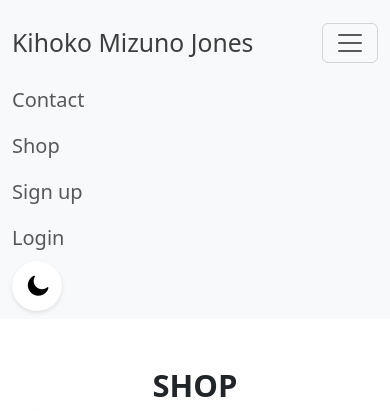
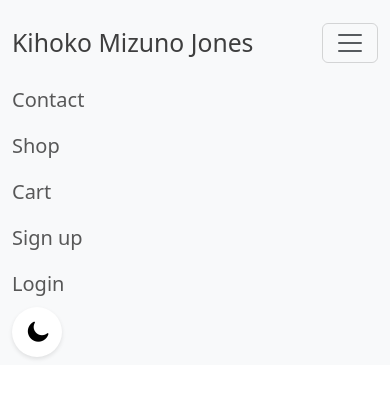
Before and after one commit to performlikemj/kihoko, a Django app: page /shop/ in a window 390 px wide, after a click that opens the changed part. Shown: the top 411 px of the page. Run offline with Django 4.2, Linux system fonts and the light colour scheme; data comes from the database, SQL or seed files in the repository; data that the repository does not hold is empty; some libraries are stand-ins or nearby versions.

Commit message:
Remove requirement for user to be authenticated in order to purchase

```diff
--- a/portfolio/static/portfolio/js/cart.js
+++ b/portfolio/static/portfolio/js/cart.js
@@ -11,7 +11,7 @@
     .then((response) => response.json())
     .then((data) => {
         if (data.success) {
-            // updateCartDisplay(data.cart);
+            updateCartDisplay(data.cart);
         } else {
             if (data.message === "Please verify your email address to shop.") {
                 document.getElementById('email-verification-message').classList.remove('d-none');
@@ -26,19 +26,16 @@
 }
 
 
+function updateCartDisplay(cart) {
+    console.log('Updating cart display:', cart);  // Add this line
+    const cartCounter = document.getElementById("cart-count");  // Changed from "#cart-counter" to "cart-count"
 
-
-
-// function updateCartDisplay(cart) {
-//     console.log('Updating cart display:', cart);  // Add this line
-//     const cartCounter = document.querySelector("#cart-counter");
-
-//     if (cart && cart.total_items) {
-//         cartCounter.textContent = cart.total_items;
-//     } else {
-//         cartCounter.textContent = 0;
-//     }
-// }
+    if (cart && cart.total_items) {
+        cartCounter.textContent = cart.total_items;
+    } else {
+        cartCounter.textContent = 0;
+    }
+}
 
 
 
--- a/portfolio/templates/portfolio/base.html
+++ b/portfolio/templates/portfolio/base.html
@@ -104,12 +104,6 @@
           <ul class="navbar-nav ms-auto">
             {% if user.is_authenticated %}
             <li class="nav-item me-2">
-              <a class="nav-link" href="{% url 'cart' %}">
-                <span class="d-lg-none d-block">{% trans "Cart" %}</span>
-                <span class="d-lg-block d-none"> <i class="fa fa-shopping-cart"></i></span>
-              </a>
-            </li>
-            <li class="nav-item me-2">
               <!-- <a class="nav-link" href="{% url 'edit_profile' %}">{% trans "Profile" %}</a> -->
               <a class="nav-link" href="{% url 'edit_profile' %}"
                 ><span class="d-lg-none d-block">{% trans "Profile" %}</span> <span class="d-lg-block d-none"> <i class="fa fa-user"></i> </span
@@ -123,6 +117,15 @@
               </a>
             </li>
             {% else %}
+            <li class="nav-item me-2">
+              <a class="nav-link" href="{% url 'cart' %}">
+                <span class="d-lg-none d-block">{% trans "Cart" %}</span>
+                <span class="d-lg-block d-none">
+                  <i class="fa fa-shopping-cart"></i>
+                  <span id="cart-count" class="badge bg-danger">0</span> <!-- This is the new part -->
+                </span>
+              </a>
+            </li>
             <li class="nav-item">
               <a class="nav-link" href="{% url 'signup' %}">{% trans "Sign up" %}</a>
             </li>
--- a/portfolio/templates/portfolio/shop.html
+++ b/portfolio/templates/portfolio/shop.html
@@ -1,17 +1,6 @@
 {% extends 'base.html' %} {% load static %} {% load i18n %} {% block content %}
 <div class="container-fluid" data-aos="fade-up">
   <h1 class="display-5 text-center fw-bold text-uppercase">{% trans "Shop" %}</h1>
-  <div id="signup-message" class="alert alert-info d-none">Please <a href="{% url 'signup' %}">sign up</a> or <a href="{% url 'login' %}">log in</a> to add items to the cart.</div>
-  {% if show_email_verification_message %}
-  <div id="email-verification-message" class="alert alert-secondary my-4" data-aos="fade-up" data-aos-delay="300">
-    {% blocktranslate %}To prevent fraud, please verify your email address to shop.{%endblocktranslate %}
-    <form method="post" action="{% url 'verify_email' %}">
-      {% csrf_token %}
-      <input type="hidden" name="email" value="{{ user.email }}" />
-      <button type="submit" class="btn btn-dark mt-2">Send Verification Email <i class="fa fa-envelope ms-2"></i></button>
-    </form>
-  </div>
-  {% endif %}
   <div class="row mb-5 d-flex justify-content-start" data-aos="fade-up" data-aos-delay="500" style="gap: 10px;">
     {% for merch in merchandise %}
     <div class="col-lg-3 col-md-6 mb-4">
@@ -30,7 +19,6 @@
         </div>
         {% endif %}
         <div class="card-body">
-          <!-- Wrapped the title with a link to the merchandise_detail view -->
           <h2 class="card-title"><a href="{% url 'merchandise_detail' merch.id %}" style="text-decoration: none; color: inherit;">{{ merch.title }}</a></h2>
           <p class="description">{{ merch.description|truncatechars:100 }}</p>
           <p>Price: ${{ merch.price }}</p>
@@ -43,6 +31,17 @@
     {% endfor %}
   </div>
 </div>
+<div class="toast-container position-fixed bottom-0 end-0 p-3">
+  <div id="cartToast" class="toast" role="alert" aria-live="assertive" aria-atomic="true">
+    <div class="toast-header">
+      <strong class="me-auto">Cart Updated</strong>
+      <button type="button" class="btn-close" data-bs-dismiss="toast" aria-label="Close"></button>
+    </div>
+    <div class="toast-body">
+      Item added to cart.
+    </div>
+  </div>
+</div>
 {% endblock %} {% block extra_js %}
 <script src="https://js.stripe.com/v3/"></script>
 <script src="{% static 'portfolio/js/cart.js' %}"></script>
@@ -51,17 +50,7 @@
   addToCartButtons.forEach((button) => {
     button.addEventListener("click", (event) => {
       const merchId = event.target.dataset.merchId;
-      if ("{{ user.is_authenticated }}" === "True" && "{{ user.profile.email_confirmed }}" === "True") {
-        addToCart(merchId);
-      } else {
-        if ("{{ user.profile.email_confirmed }}" === "False") {
-          const emailVerificationMessage = document.getElementById("email-verification-message");
-          if (emailVerificationMessage) {
-            emailVerificationMessage.classList.remove("d-none");
-          }
-        }
-        document.getElementById("signup-message").classList.remove("d-none");
-      }
+      addToCart(merchId);
     });
   });
   $(".merch-image-slider").slick({
@@ -69,4 +58,20 @@
     arrows: true,
   });
 </script>
+
+<!-- New Functions for Toast and Cart Count -->
+<script>
+  function showToast() {
+    var toastEl = new bootstrap.Toast(document.getElementById('cartToast'));
+    toastEl.show();
+  }
+
+  function updateCartCount(newCount) {
+    const cartCountElement = document.getElementById('cart-count');
+    cartCountElement.textContent = newCount;
+  }
+
+  // Initialize cartCount when the page loads (use actual value)
+  let cartCount = 0; // Update this based on actual cart items
+</script>
 {% endblock %}
--- a/portfolio/views.py
+++ b/portfolio/views.py
@@ -89,7 +89,6 @@
 
 
 @csrf_exempt
-@login_required
 def create_checkout_session(request):
     user = request.user
     if not user.profile.email_confirmed:
@@ -134,13 +133,17 @@
         logger.warning(f"Exception: {e}")
         return JsonResponse({'success': False, 'message': _('An unexpected error occurred. Please try again later.')})
 
+def calculate_cart_total(cart):
+    cart_items = CartItem.objects.filter(cart=cart)
+    total = sum([item.merchandise.price * item.quantity for item in cart_items])
+    return total
 
-@login_required
 def cart(request):
-    cart = get_or_create_cart(request.user)
+    cart = get_or_create_cart(request)
+    total = calculate_cart_total(cart)
     if cart:
         cart_items = CartItem.objects.filter(cart=cart)
-        total = sum([item.merchandise.price * item.quantity for item in cart_items])
+        total = total
     else:
         cart_items = []
         total = 0
@@ -151,20 +154,26 @@
     return render(request, "cart.html", context)
 
 
-def get_or_create_cart(user):
-    if not user.is_authenticated:
-        return None
-
-    cart, created = Cart.objects.get_or_create(user=user)
+def get_or_create_cart(request):
+    if request.user.is_authenticated:
+        cart, _ = Cart.objects.get_or_create(user=request.user)
+    else:
+        cart_id = request.session.get("cart_id", None)
+        if cart_id:
+            cart = Cart.objects.filter(id=cart_id).first()
+        else:
+            cart = Cart.objects.create(user=None)  # user can be None now
+            request.session["cart_id"] = cart.id
     return cart
 
 
-@login_required
+
 def checkout(request):
-    cart = get_or_create_cart(request.user)
+    cart = get_or_create_cart(request)
+    total = calculate_cart_total(cart)
     if cart:
         cart_items = CartItem.objects.filter(cart=cart)
-        total = sum([item.merchandise.price * item.quantity for item in cart_items])
+        total = total
     else:
         cart_items = []
         total = 0
@@ -176,21 +185,16 @@
     return render(request, "checkout.html", context)
 
 
-@login_required
 def add_to_cart(request):
     if request.method == "POST":
-        user = request.user
-        if not user.profile.email_confirmed:
-            logger.warning(f"User {user.email} tried to add to cart without verifying email")
-            return JsonResponse({"success": False, "message": _("Please verify your email address to shop.")})
-        cart = get_or_create_cart(user)
+        cart = get_or_create_cart(request)
         if cart:
             data = json.loads(request.body)
             merch_id = data.get("merch_id")
             merchandise = get_object_or_404(Merchandise, id=merch_id)
 
             if merchandise.stock < 1:
-                logger.info(f"User {user.email} tried to add out of stock item to cart")
+                logger.info(f"Tried to add out of stock item to cart")
                 return JsonResponse({"success": False, "message": _("The item is out of stock")})
 
             cart_item, created = CartItem.objects.get_or_create(cart=cart, merchandise=merchandise)
@@ -199,7 +203,7 @@
                     cart_item.quantity += 1
                     cart_item.save()
                 else:
-                    logger.info(f"User {user.email} tried to add more items than available in stock")
+                    logger.info(f"Tried to add more items than available in stock")
                     return JsonResponse({"success": False, "message": _("You can't add more items than available in stock")})
             else:
                 merchandise.stock -= 1
@@ -207,19 +211,14 @@
 
             return JsonResponse({"success": True})
         else:
-            logger.info(f"Unauthenticated user tried to add {cart_item} to cart")
-            return JsonResponse({"success": False, "message": _("User is not authenticated")})
+            logger.info(f"Failed to add item to cart. Cart not found.")
+            return JsonResponse({"success": False, "message": _("Failed to add item to cart")})
     return JsonResponse({"success": False})
 
 
 @csrf_exempt
-@login_required
 def update_cart_item(request):
     if request.method == "POST":
-        user = request.user
-        if not user.profile.email_confirmed:
-            logger.info(f"User {user.email} tried to update cart without verifying email")
-            return JsonResponse({"success": False, "message": _("Please verify your email address to shop.")})
         form = UpdateCartItemForm(request.POST)
         if form.is_valid():
             merch_id = request.POST.get('merch_id')
@@ -227,10 +226,9 @@
             merchandise = get_object_or_404(Merchandise, id=merch_id)
 
             if quantity > merchandise.stock:
-                logger.info(f"User {user.email} tried to add more items with merch id:{merch_id} than available in stock")
                 return JsonResponse({'success': False, 'message': _('You can\'t add more items than available in stock')})
 
-            cart = get_or_create_cart(request.user)
+            cart = get_or_create_cart(request)
             cart_item = get_object_or_404(CartItem, cart=cart, merchandise=merchandise)
 
             # Update stock before setting new cart_item quantity
@@ -243,25 +241,18 @@
 
             return JsonResponse({'success': True})
         else:
-            logger.warning(f"User {user.email} tried to update cart with invalid form data")
             return JsonResponse({'success': False, 'message': _('Invalid input')})
 
 
-
 @csrf_exempt
-@login_required
 def remove_cart_item(request):
     if request.method == "POST":
-        user = request.user
-        if not user.profile.email_confirmed:
-            logger.info(f"User {user.email} tried to remove cart item without verifying email")
-            return JsonResponse({"success": False, "message": _("Please verify your email address to shop.")})
         form = RemoveCartItemForm(request.POST)
         if form.is_valid():
             merch_id = request.POST.get('merch_id')
             merchandise = get_object_or_404(Merchandise, id=merch_id)
 
-            cart = get_or_create_cart(request.user)
+            cart = get_or_create_cart(request)
             cart_item = get_object_or_404(CartItem, cart=cart, merchandise=merchandise)
 
             # Update merchandise stock
@@ -272,9 +263,7 @@
 
             return JsonResponse({'success': True})
         else:
-            logger.warning(f"User {user.email} tried to remove cart item with invalid form data")
             return JsonResponse({'success': False, 'message': _('Invalid input')})
-
 
 
 # Contact Form
```
Also changed, not shown: portfolio/templates/portfolio/art_detail.html (+6 -6 lines), portfolio/templates/portfolio/cart.html (+19 -21 lines), portfolio/templates/portfolio/login.html (+12 -6 lines), portfolio/templates/portfolio/project_detail.html (+19 -15 lines), portfolio/templates/portfolio/signup.html (+11 -6 lines), portfolio/migrations/0009_alter_cart_user.py (added).
